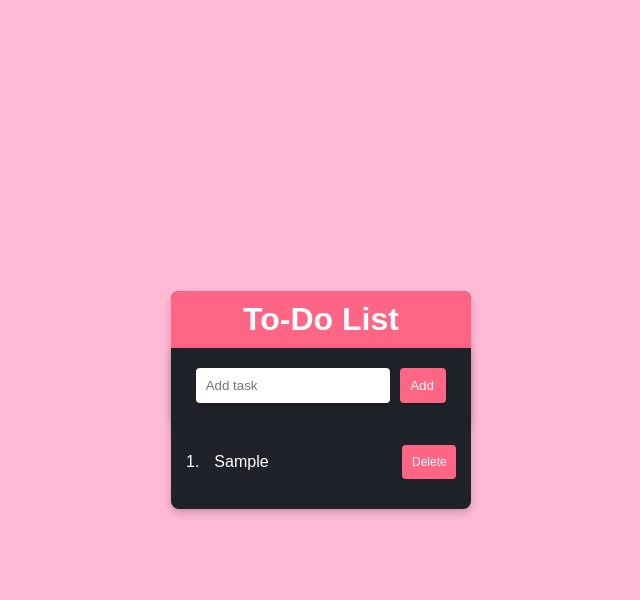
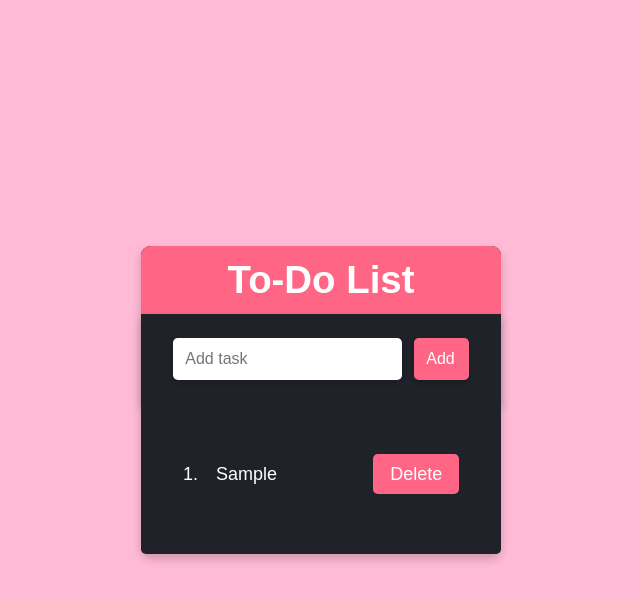
Before and after one commit to TarunDaCoder/Todo-List-Website, a plain HTML site: page index.html in a window 1280 px wide. Both pictures are taken after typing "Sample" into the empty fields and a click on the button "Add". Shown: the whole page, without its empty margins (319-959 px from the left). Drawn offline with Linux system fonts and the light colour scheme.

Commit message:
fix: padding and item deletion

```diff
--- a/app.js
+++ b/app.js
@@ -12,6 +12,24 @@ document.addEventListener('DOMContentLoaded', () => {
         addTask(`${todoInput.value}`);
         todoInput.value = '';
     });
+
+    // Renumber tasks after deletion and addition
+    function renumberTasks(params) {
+      document.querySelectorAll('.task-no').forEach((el, index) => {
+        el.textContent = `${index + 1}.`;
+      });
+    }
+
+    // Update padding and border-radius
+    function updateEmptyState() {
+      if (document.querySelectorAll('.todo-item').length == 0) {
+        listContainer.style.padding = 0;
+        formContainer.style.borderRadius = '';
+      } else {
+        formContainer.style.borderRadius = 0;
+        listContainer.style.padding = '20px';
+      }
+    }
 
     function addTask(task) {
         if (task.trim() === '') return;
@@ -38,6 +56,8 @@ document.addEventListener('DOMContentLoaded', () => {
         taskNo.classList.add('task-no');
         taskText.classList.add('task-text');
 
+        updateEmptyState();
+
         // Mark task as completed on click
         taskText.addEventListener('click', () => {
             taskText.classList.toggle('completed');
@@ -47,12 +67,8 @@ document.addEventListener('DOMContentLoaded', () => {
         // Delete task on button click
         deleteButton.addEventListener('click', () => {
             todoList.removeChild(li);
+            updateEmptyState();
+            renumberTasks();
         });
     }
-    if (document.querySelectorAll('.todo-item').length == 0) {
-        listContainer.style.padding = 0;
-    } else {
-        formContainer.style.borderRadius = 0;
-        listContainer.style.padding = '20px';
-    }
 });
--- a/style.css
+++ b/style.css
@@ -22,6 +22,7 @@ body {
     box-shadow: 0 4px 8px rgba(0, 0, 0, 0.2);
     /* padding: 20px; */
     background-color: #1f2229;
+    zoom: 1.2;
 }
 
 .header-container {
@@ -83,6 +84,7 @@ h1 {
     margin-bottom: 8px;
     background-color: #1f2229;
     color: white;
+    font-size: 15px;
     border-radius: 8px;
 }
 
@@ -101,15 +103,16 @@ h1 {
 }
 
 .list-container {
+    max-height: 50vh;
+    overflow-y: auto;
     border-bottom-right-radius: 4px;
     border-bottom-left-radius: 4px;
     background-color: #1f2229;
 }
 
 .delete-btn {
-    width: 20%;
-    padding: 10px;
-    font-size: 12px;
+    padding: 8px 14px;
+    font-size: 15px;
     border: none;
     border-radius: 4px;
     /* box-shadow: 0 2px 4px rgba(0, 0, 0, 0.2); */
@@ -117,6 +120,7 @@ h1 {
     color: white;
     /* display: flex; */
     cursor: pointer;
+    flex-shrink: 0;
 }
 
 .task-text {
@@ -124,6 +128,7 @@ h1 {
     justify-content: left;
     display: flex;
     text-align: left;
+    cursor: pointer;
 }
 
 .task-text {
```
